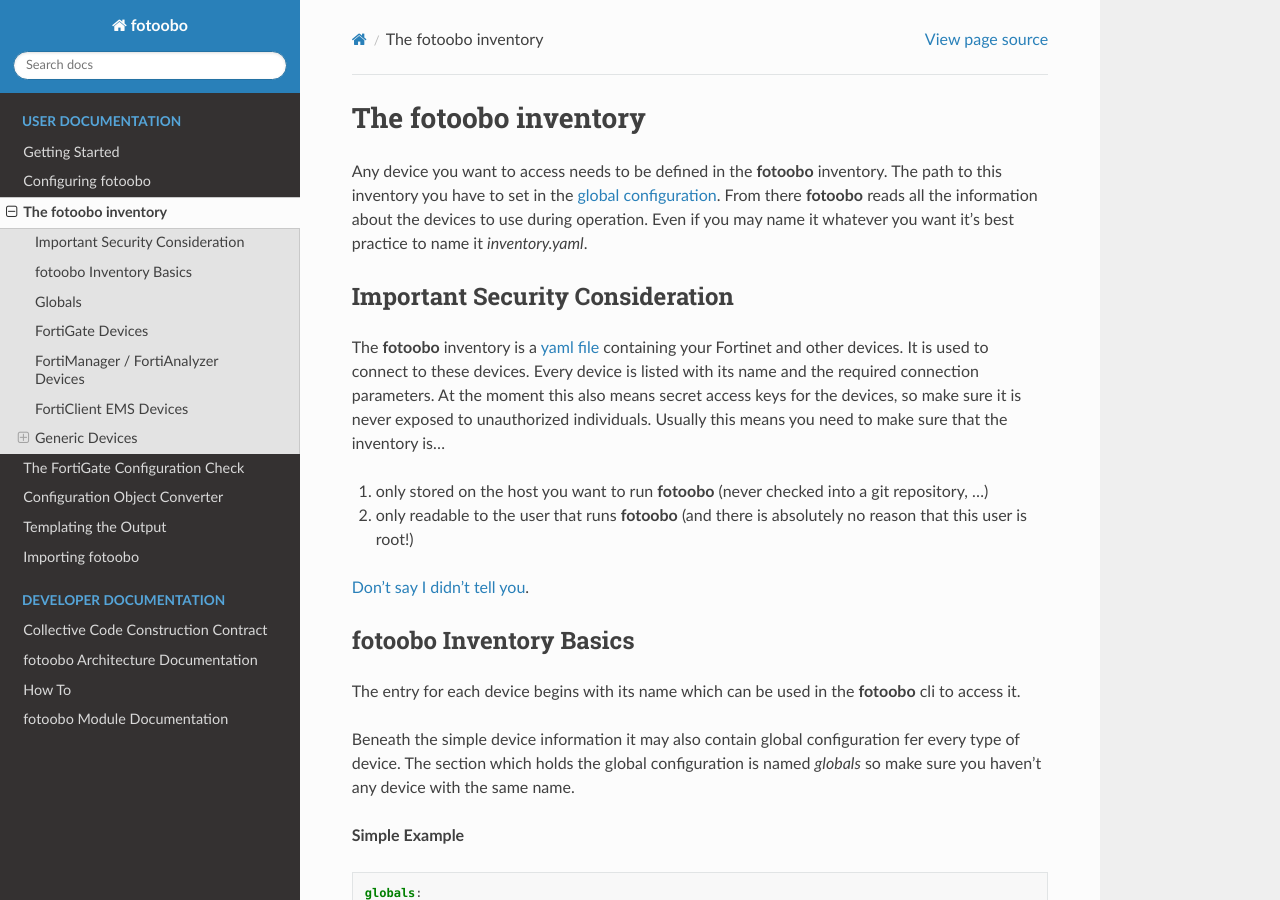
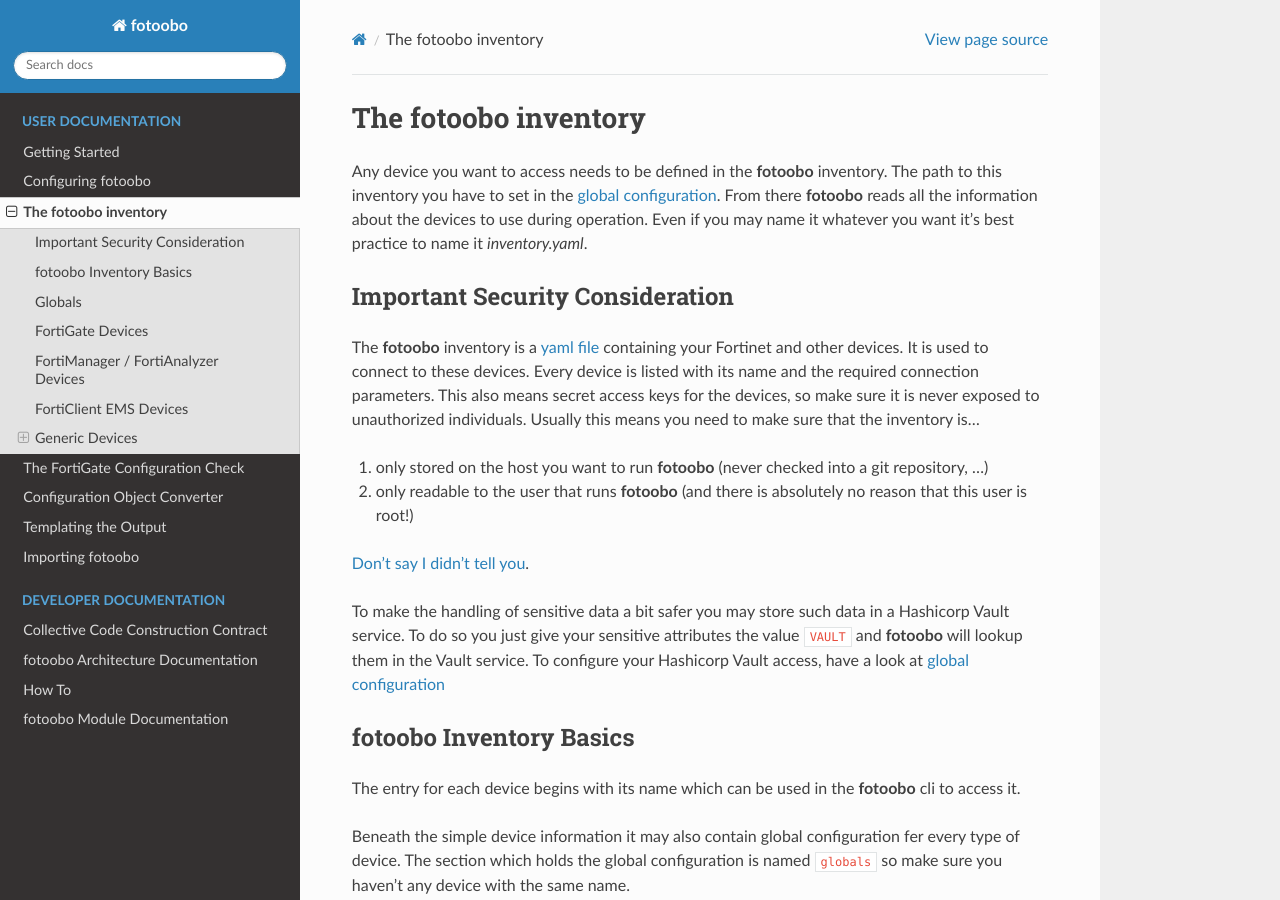
Before and after one commit to migros/fotoobo, a Sphinx documentation site: the page built from docs/source/usage/inventory.rst, in a window 1280 px wide and 900 px high. Built offline with Sphinx 7.4.7 and the Read the Docs theme 2.0.0, drawn with Linux system fonts in a browser that asks for light colours.

Commit message:
📝 Documantation for Vault service

```diff
--- a/docs/source/usage/inventory.rst
+++ b/docs/source/usage/inventory.rst
@@ -16,15 +16,20 @@
 
 The **fotoobo** inventory is a `yaml file <https://yaml.org/>`_ containing your Fortinet and other
 devices. It is used to connect to these devices. Every device is listed with its name and the
-required connection parameters. At the moment this also means secret access keys for the devices,
-so make sure it is never exposed to unauthorized individuals. Usually this means you need to make
-sure that the inventory is...
+required connection parameters. This also means secret access keys for the devices, so make sure it
+is never exposed to unauthorized individuals. Usually this means you need to make sure that the
+inventory is...
 
 1. only stored on the host you want to run **fotoobo** (never checked into a git repository, ...)
 2. only readable to the user that runs **fotoobo** (and there is absolutely no reason that this user
    is root!)
 
 `Don't say I didn't tell you <https://www.youtube.com/watch?v=1bVy1sLVasY>`_.
+
+To make the handling of sensitive data a bit safer you may store such data in a Hashicorp Vault
+service. To do so you just give your sensitive attributes the value ``VAULT`` and **fotoobo** will
+lookup them in the Vault service. To configure your Hashicorp Vault access, have a look at
+:ref:`global configuration<vault_service>`
 
 
 fotoobo Inventory Basics
@@ -34,8 +39,8 @@
 it.
 
 Beneath the simple device information it may also contain global configuration fer every type of
-device. The section which holds the global configuration is named `globals` so make sure you haven't
-any device with the same name.
+device. The section which holds the global configuration is named ``globals`` so make sure you
+haven't any device with the same name.
 
 **Simple Example**
 
```
Also changed, not shown: WHATSNEW.md (+2 -0 lines), docs/source/usage/configuration.rst (+87 -2 lines), 1 other file.
